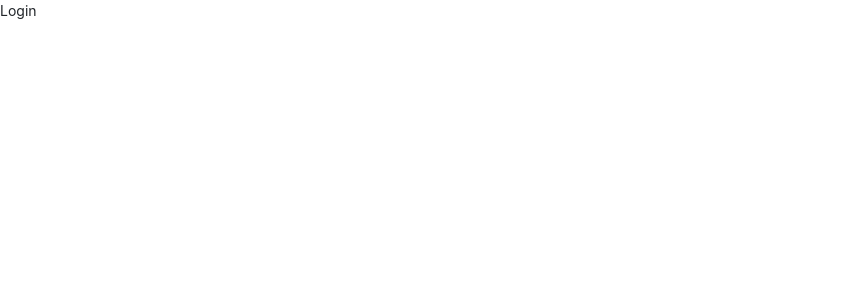
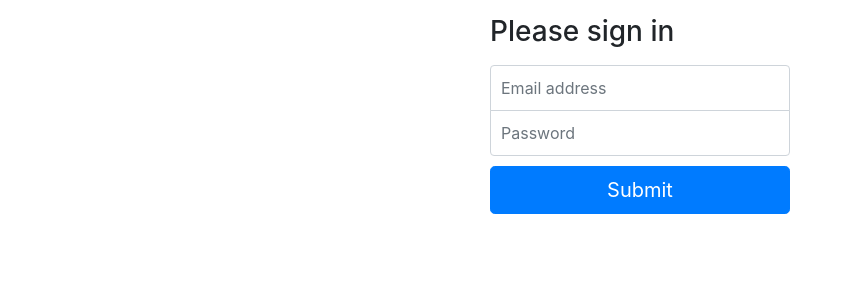
Before and after one commit to geochronology/ts-dashboard-hooks, a React (Create React App) app: page /login in a window 1280 px wide. Shown: the top 300 px of the page, without its empty margins (0-852 px from the left). Built offline with nearby package versions, Linux system fonts and the light colour scheme.

Commit message:
added login component w redirect

```diff
--- a/src/pages/Login.tsx
+++ b/src/pages/Login.tsx
@@ -1,13 +1,48 @@
-import React, { Component } from 'react'
+import axios from 'axios'
+import React, { SyntheticEvent, useState } from 'react'
+import { Redirect } from 'react-router-dom'
 
-class Login extends Component {
-  render() {
-    return (
-      <div>
-        Login
-      </div>
+const Login = () => {
+
+  const [email, setEmail] = useState('')
+  const [password, setPassword] = useState('')
+  const [redirect, setRedirect] = useState(false)
+
+  const submit = async (e: SyntheticEvent) => {
+    e.preventDefault()
+
+    const { data } = await axios.post('http://localhost:8000/api/login', {
+      email,
+      password
+    }, { withCredentials: true } // required for getting cookie to login
     )
+
+    setRedirect(true)
   }
+
+  if (redirect) {
+    return (<Redirect to={'/'} />)
+  }
+
+  return (
+
+    <main className="form-signin">
+      <form onSubmit={submit}>
+
+        <h1 className="h3 mb-3 fw-normal">Please sign in</h1>
+
+        <input type="email" className="form-control" placeholder="Email address" required
+          onChange={e => setEmail(e.target.value)}
+        />
+
+        <input type="password" className="form-control" placeholder="Password" required
+          onChange={e => setPassword(e.target.value)}
+        />
+
+        <button className="w-100 btn btn-lg btn-primary" type="submit">Submit</button>
+      </form>
+    </main>
+  )
 }
 
 export default Login
```
